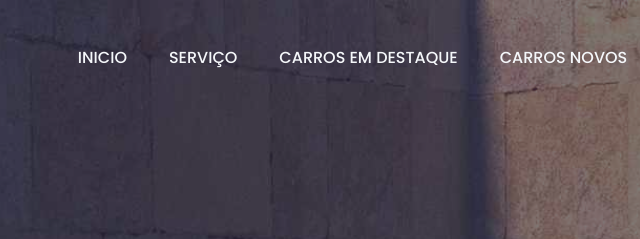
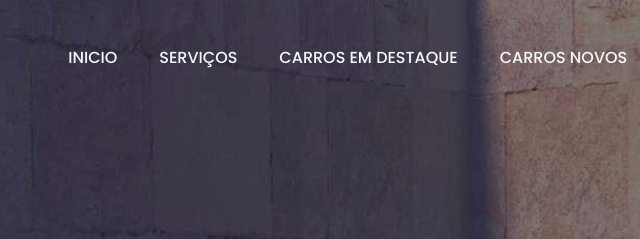
Before and after one commit to igor-albuquerque/igor-albuquerque-app-site-devops, a plain HTML site: page index.html in a window 1280 px wide. Shown: the top 239 px of the page, 331-971 px from the left. Drawn offline with nearby package versions, Linux system fonts and the light colour scheme.

Commit message:
Update index.html

```diff
--- a/index.html
+++ b/index.html
@@ -87,7 +87,7 @@
 				            <div class="collapse navbar-collapse menu-ui-design" id="navbar-menu">
 				                <ul class="nav navbar-nav navbar-right" data-in="fadeInDown" data-out="fadeOutUp">
 				                    <li class=" scroll active"><a href="#home">inicio</a></li>
-				                    <li class="scroll"><a href="#service">serviço</a></li>
+				                    <li class="scroll"><a href="#service">serviços</a></li>
 				                    <li class="scroll"><a href="#featured-cars"> carros em destaque </a></li>
 				                    <li class="scroll"><a href="#new-cars">carros novos</a></li>
 				                    <li class="scroll"><a href="#brand">marcas</a></li>
```
